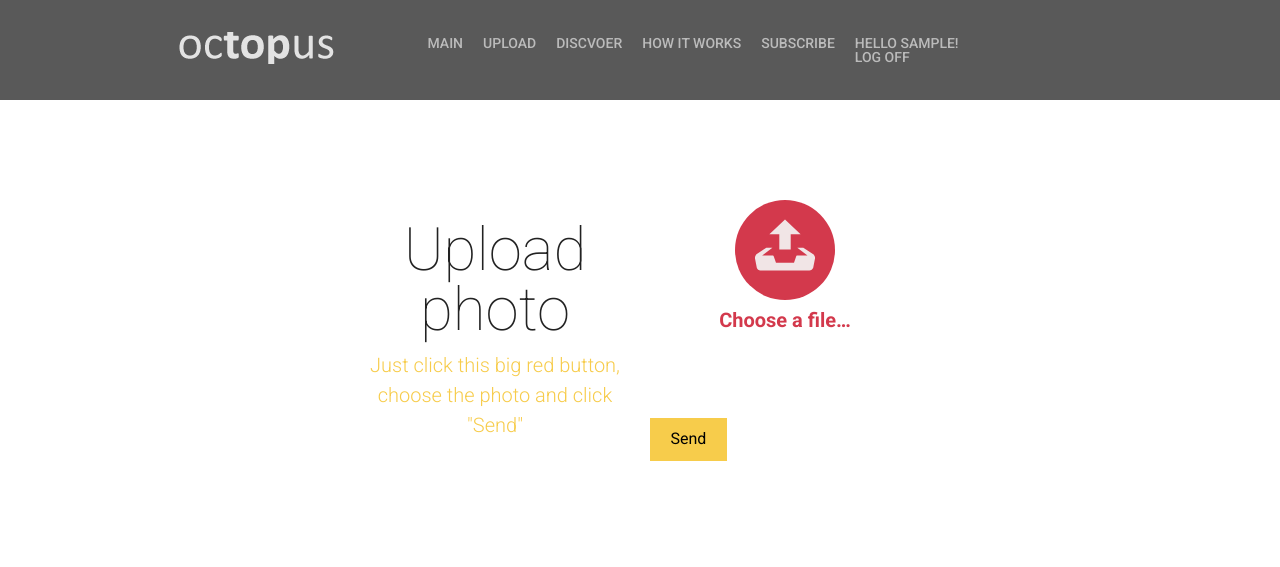
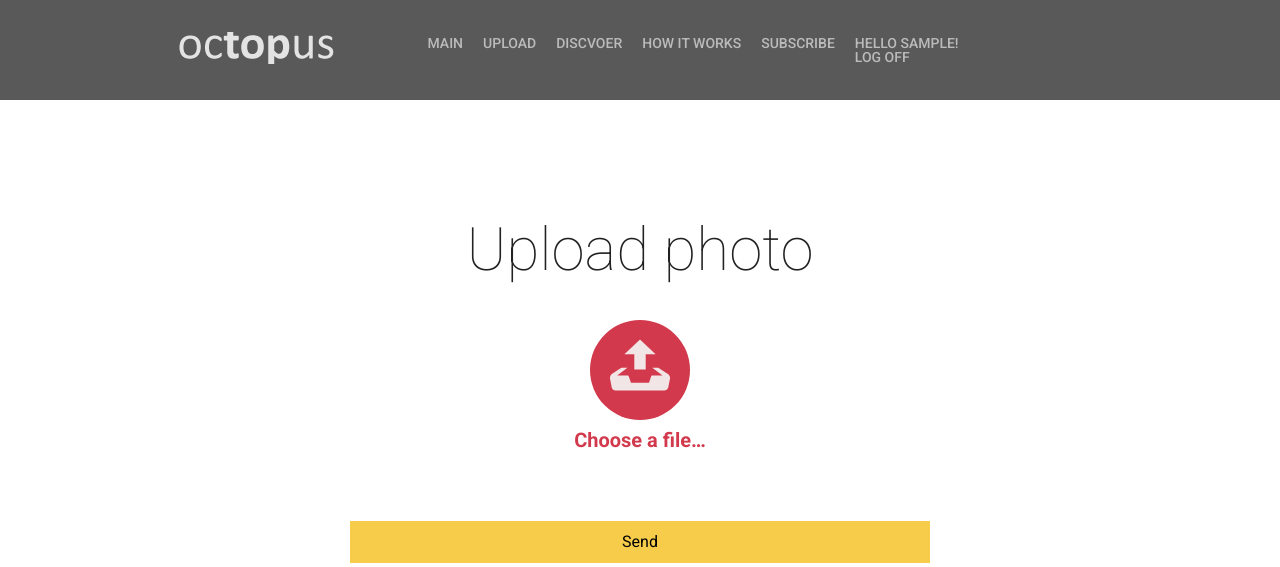
Before and after one commit to SergeyIordanov/Octopus_project, an ASP.NET MVC app: template Octopus_project/Octopus_project/Views/Home/Index.cshtml in a window 1280 px wide. Shown: the top 567 px of the page. Run offline with ASP.NET Core 8 and stand-ins for ASP.NET MVC 5, Linux system fonts and the light colour scheme; the template is opened without the code that fills it, so the values that code supplies are empty; the visitor is signed in with stand-in values (Sample User, id 1); the project's own start-up code is not run, and a stand-in starts its controllers and pages; some libraries are stand-ins or nearby versions.

Commit message:
Add new design (<upload photo> section) to the main page

```diff
--- a/Octopus_project/Octopus_project/Content/skew.css
+++ b/Octopus_project/Octopus_project/Content/skew.css
@@ -15,7 +15,7 @@
 .skew-top-cw:before {
     content: '';
     position: absolute;
-    background: url(../images/skew-full-top-cw.png) bottom;
+    background: url(skew-full-top-cw.png) bottom;
     background-size: 100% 100%;
     height: 120px;
     top: 0;
@@ -26,7 +26,7 @@
 .skew-top-ccw:before {
     content: '';
     position: absolute;
-    background: url(../images/skew-full-top-ccw.png) bottom;
+    background: url(skew-full-top-ccw.png) bottom;
     background-size: 100% 100%;
     height: 120px;
     top: 0;
@@ -37,7 +37,7 @@
 .skew-bottom-cw:after {
     content: '';
     position: absolute;
-    background: url(../images/skew-full-bottom-cw.png) bottom;
+    background: url(skew-full-bottom-cw.png) bottom;
     background-size: 100% 100%;
     height: 120px;
     bottom: 0;
@@ -48,7 +48,7 @@
 .skew-bottom-ccw:after {
     content: '';
     position: absolute;
-    background: url(../images/skew-full-bottom-ccw.png) bottom;
+    background: url(skew-full-bottom-ccw.png) bottom;
     background-size: 100% 100%;
     height: 120px;
     bottom: 0;
@@ -60,7 +60,7 @@
     .skew-top-cw:before {
         content: '';
         position: absolute;
-        background: url(../images/skew-min-top-cw.png) bottom;
+        background: url(skew-min-top-cw.png) bottom;
         height: 100px;
         top: 0;
         width: 100%;
@@ -70,7 +70,7 @@
     .skew-top-ccw:before {
         content: '';
         position: absolute;
-        background: url(../images/skew-min-top-ccw.png) bottom;
+        background: url(skew-min-top-ccw.png) bottom;
         height: 100px;
         top: 0;
         width: 100%;
@@ -80,7 +80,7 @@
     .skew-bottom-cw:after {
         content: '';
         position: absolute;
-        background: url(../images/skew-min-bottom-cw.png) bottom;
+        background: url(skew-min-bottom-cw.png) bottom;
         height: 100px;
         bottom: 0;
         width: 100%;
@@ -90,7 +90,7 @@
     .skew-bottom-ccw:after {
         content: '';
         position: absolute;
-        background: url(../images/skew-min-bottom-ccw.png) bottom;
+        background: url(skew-min-bottom-ccw.png) bottom;
         height: 100px;
         bottom: 0;
         width: 100%;
--- a/Octopus_project/Octopus_project/Content/style.css
+++ b/Octopus_project/Octopus_project/Content/style.css
@@ -476,15 +476,15 @@ section.parallax {
 }
 
 section.parallax-1 {
-    background-image: url("../images/background-1.jpg");
+    background-image: url("background-1.jpg");
 }
 
 section.parallax-2 {
-    background-image: url("../images/background-2.jpg");
+    background-image: url("background-2.jpg");
 }
 
 section.parallax-3 {
-    background-image: url("../images/background-3.jpg");
+    background-image: url("background-3.jpg");
 }
 
 /*Team*/
--- a/Octopus_project/Octopus_project/Views/Home/Index.cshtml
+++ b/Octopus_project/Octopus_project/Views/Home/Index.cshtml
@@ -51,29 +51,29 @@
         <div class="container-12">
             <div class="text-block-center">
                 <div class="appendix"></div>
-                <form class="mailing-list" method="post" enctype="multipart/form-data">
+                <form class="mailing-list">
 
-                    <div class="grid-6">
+                    <div class="grid-12 no-left">
                         <h2>Upload photo</h2>
-                        <p class="subheading">Just click this big red button, choose the photo and click "Send"</p>
                     </div>
 
                     <!--Div for uppload button (Codrops)-->
-                    <div class="box">
-                        <input type="file" accept="image/jpeg,image/png" required name="File" id="file-5" class="inputfile inputfile-4" data-multiple-caption="{count} files selected" multiple="">
+                    <div class="box ">
+                        <input type="file" accept="image/jpeg,image/png" required name="file" id="file-5"
+                               class="inputfile inputfile-4" data-multiple-caption="{count} files selected" multiple="">
                         <label for="file-5" id="uploadLabel">
                             <figure>
                                 <svg xmlns="http://www.w3.org/2000/svg" width="20" height="17" viewBox="0 0 20 17">
                                     <path d="M10 0l-5.2 4.9h3.3v5.1h3.8v-5.1h3.3l-5.2-4.9zm9.3 11.5l-3.2-2.1h-2l3.4 2.6h-3.5c-.1 0-.2.1-.2.1l-.8 2.3h-6l-.8-2.2c-.1-.1-.1-.2-.2-.2h-3.6l3.4-2.6h-2l-3.2 2.1c-.4.3-.7 1-.6 1.5l.6 3.1c.1.5.7.9 1.2.9h16.3c.6 0 1.1-.4 1.3-.9l.6-3.1c.1-.5-.2-1.2-.7-1.5z"></path>
                                 </svg>
-                            </figure> <span>Choose a file…</span>
+                            </figure>
+                            <span>Choose a file…</span>
                         </label>
                     </div>
-                    <div class="grid-6">
-                        <p class="subheading">@ViewBag.Error</p>
-                    </div>
-                    <div class="grid-2">
-                        <input type="submit" name="" value="Send" />
+
+                    <div>
+                        <div id="imgLoadProgress"></div>
+                        <input style="margin-top: 10%" type="submit" name="" value="Send" />
                     </div>
 
                 </form>
@@ -84,21 +84,78 @@
 }
 else
 {
+    <a name="uploadPhoto"></a>
     <section>
+        <div style="margin-top: 100px" class="container">
+            <h1 align="center">To add your own photos you have to login or register</h1>
 
-        <div class="container-12">
-            <div class="text-block-center">
-                <div class="appendix"></div>
-                    For adding your own photos just login or register:
-                    @Html.Partial("_LoginPartial")
-                <div class="clear"></div>
+            <div class="grid-5">
+                <div class="box-for-anonymous-user">
+                    <div class="big-side">
+                        @Html.ActionLink("Log in", "Login", "Account", routeValues: null, htmlAttributes: new { @class = "standart-input standart-button large-input" })
+                       @* <a class="standart-input standart-button large-input" href="#">Login</a>*@
+                    </div>
+                    <div class="clear"></div>
+                </div>
+            </div>
+            <div class="show-on-small">
+                <hr />
+            </div>
+            <div class="grid-2 remove-on-small">
+                <div class="box-for-anonymous-user">
+                    <div class="big-side">
+                        <div class="vertical-hr"></div>
+                        <div class="clear"></div>
+                    </div>
+                </div>
+            </div>
+            <div class="grid-5">
+                <div class="box-for-anonymous-user">
+                    <div class="big-side">
+                        @Html.ActionLink("Register", "Register", "Account", routeValues: null, htmlAttributes: new { @class = "standart-input standart-button large-input" })
+                        @*<a class="standart-input standart-button large-input" href="#">Register</a>*@
+                    </div>
+                    <div class="clear"></div>
+                </div>
             </div>
         </div>
     </section>
 }
+<!-- Load progress bar -->
+<script>
+    window.bar = new ProgressBar.Line('#imgLoadProgress', {
+        strokeWidth: 4,
+        easing: 'easeInOut',
+        duration: 3000,
+        color: '#FFEA82',
+        trailColor: '#eee',
+        trailWidth: 1,
+        svgStyle: {width: '98%', height: '100%'},
+        text: {
+            style: {
+                // Text color.
+                // Default: same as stroke color (options.color)
+                color: '#999',
+                position: 'relative',
+                right: '0',
+                top: '10px',
+                padding: 0,
+                margin: 0,
+                transform: null
+            },
+            autoStyleContainer: false
+        },
+        from: {color: '#FFEA82'},
+        to: {color: '#ED6A5A'},
+        step: function (state, bar) {
+            bar.setText(Math.round(bar.value() * 100) + ' %');
+        }
+    });
 
-
-
+    $('#file-5').on('change', function () {
+        bar.animate(1);
+    });
+</script>
 
 <!--Discovery photo section(Maybe rename this section)-->
 <a name="discoveryPhoto"></a>
@@ -203,13 +260,13 @@ else
                 &nbsp;
             </div>
             <div class="grid-3">
-                <input type="text" name="" placeholder="Your name" required />
+                <input  class="inverse-color-input" type="text" name="" placeholder="Your name" required />
             </div>
             <div class="grid-3">
-                <input type="text" name="" placeholder="Email address" required />
+                <input class="inverse-color-input" type="text" name="" placeholder="Email address" required />
             </div>
             <div class="grid-2">
-                <input type="submit" name="" value="Subscribe" />
+                <input class="inverse-button" type="submit" name="" value="Subscribe" />
             </div>
             <div class="grid-2">
                 &nbsp;
--- a/Octopus_project/Octopus_project/Views/Shared/_Layout.cshtml
+++ b/Octopus_project/Octopus_project/Views/Shared/_Layout.cshtml
@@ -29,8 +29,8 @@
     <link rel="stylesheet" href="Content/style.css">
     <link rel="stylesheet" href="Content/mediaqueries.css">
     <link rel="stylesheet" href="Content/service.css">
-    <link rel="stylesheet" href="css/login-registration.css" />
-    <link rel="stylesheet" href="css/personalization.css" />
+    <link rel="stylesheet" href="Content/login-registration.css" />
+    <link rel="stylesheet" href="Content/personalization.css" />
 
     <!--CSS for codrops(Upload button)-->
     <link rel="stylesheet" href="Content/component.css">
```
Also changed, not shown: Octopus_project/Octopus_project/Content/background-1.jpg (added), Octopus_project/Octopus_project/Content/background-2.jpg (added), Octopus_project/Octopus_project/Content/background-3.jpg (added), Octopus_project/Octopus_project/Octopus_project.csproj, 7 other files.
